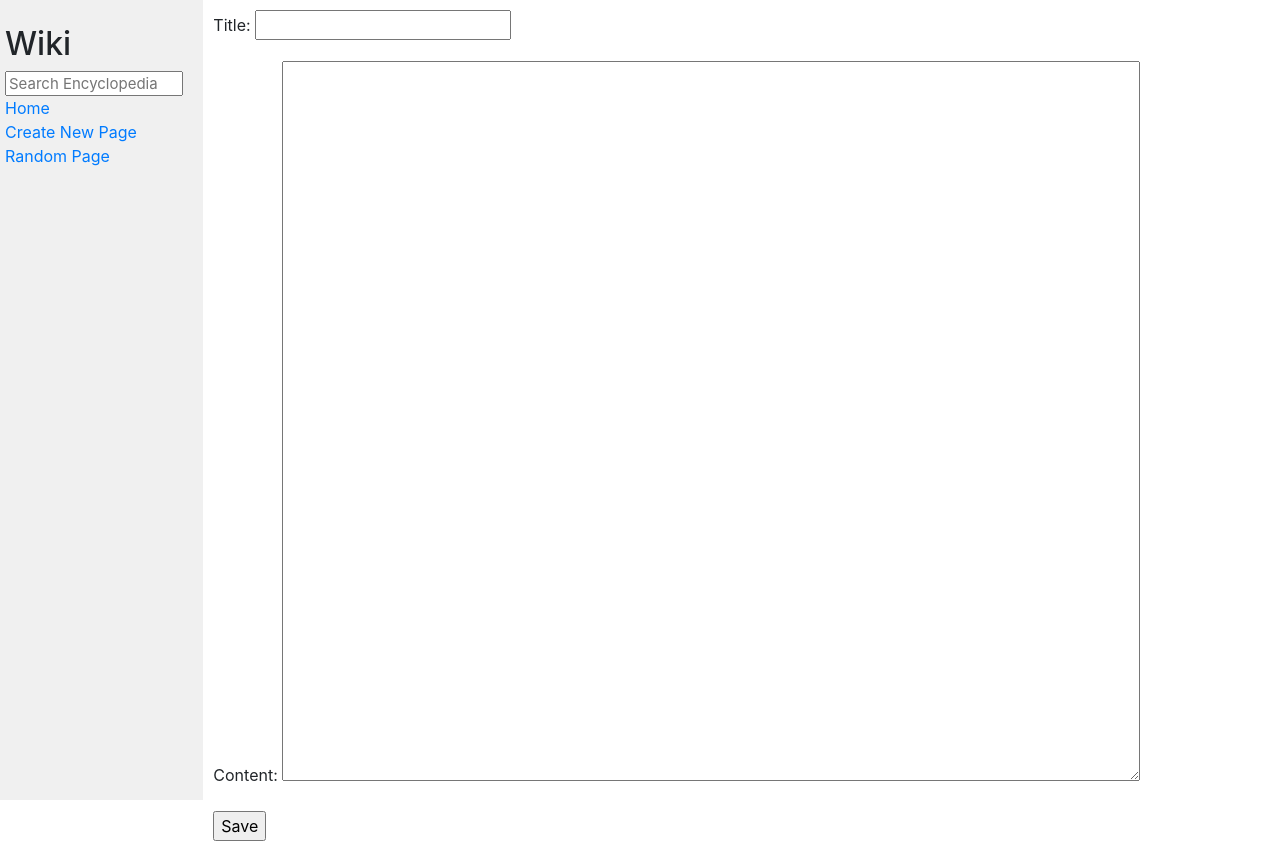
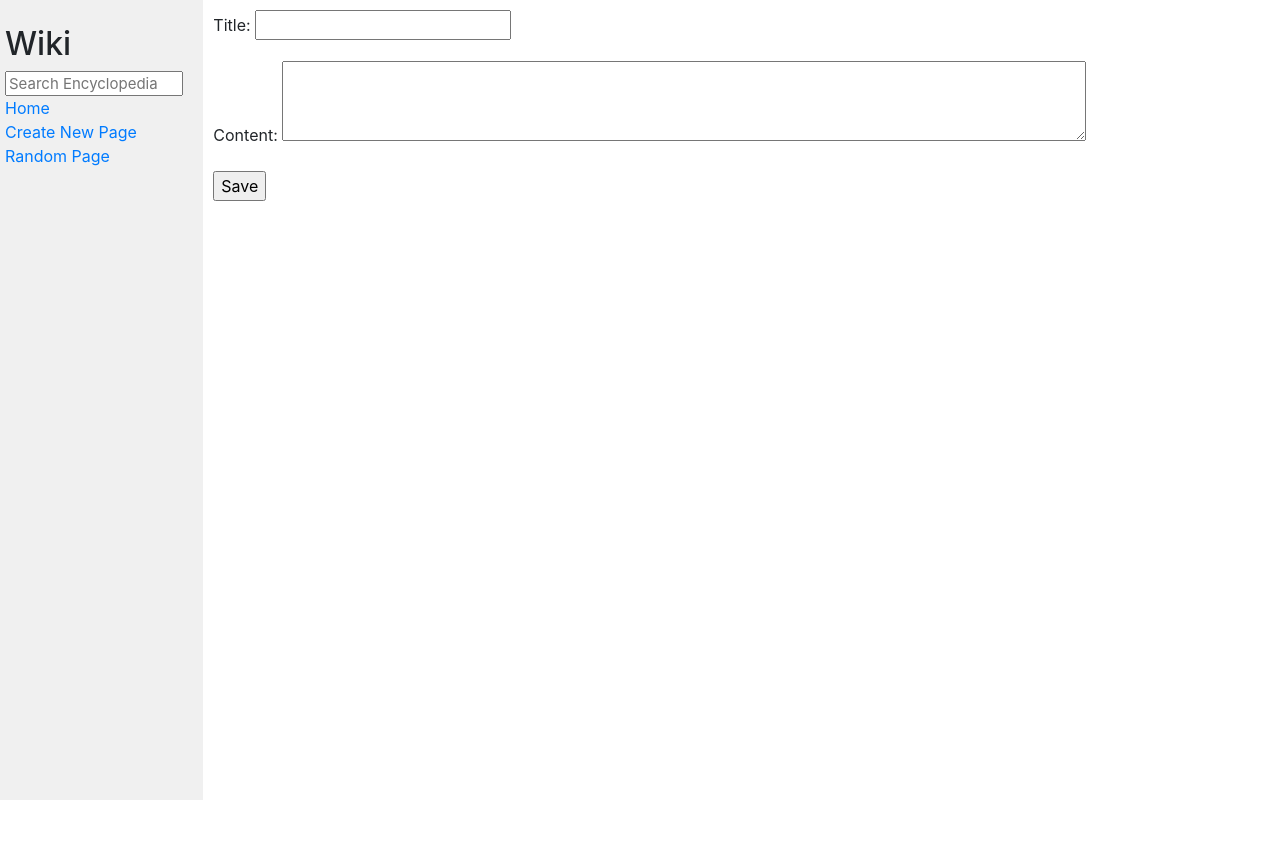
Before and after one commit to VladimirDanilov97/CS50-project1, a Django app: page /wiki//createnewpage in a window 1280 px wide. After the commit the page ends 800 px from the top, so only its background shows below. Run offline with Django 3.2, Linux system fonts and the light colour scheme; some libraries are stand-ins or nearby versions.

Commit message:
edit css file

```diff
--- a/encyclopedia/static/encyclopedia/styles.css
+++ b/encyclopedia/static/encyclopedia/styles.css
@@ -37,9 +37,9 @@ textarea {
     margin-top: 5px;
 }
 
-textclass{
+.textclass{
     margin-left: auto;
     margin-right: auto;
     height: 10vh;
-    width: 750%;
+    width: 75%;
 }
```
